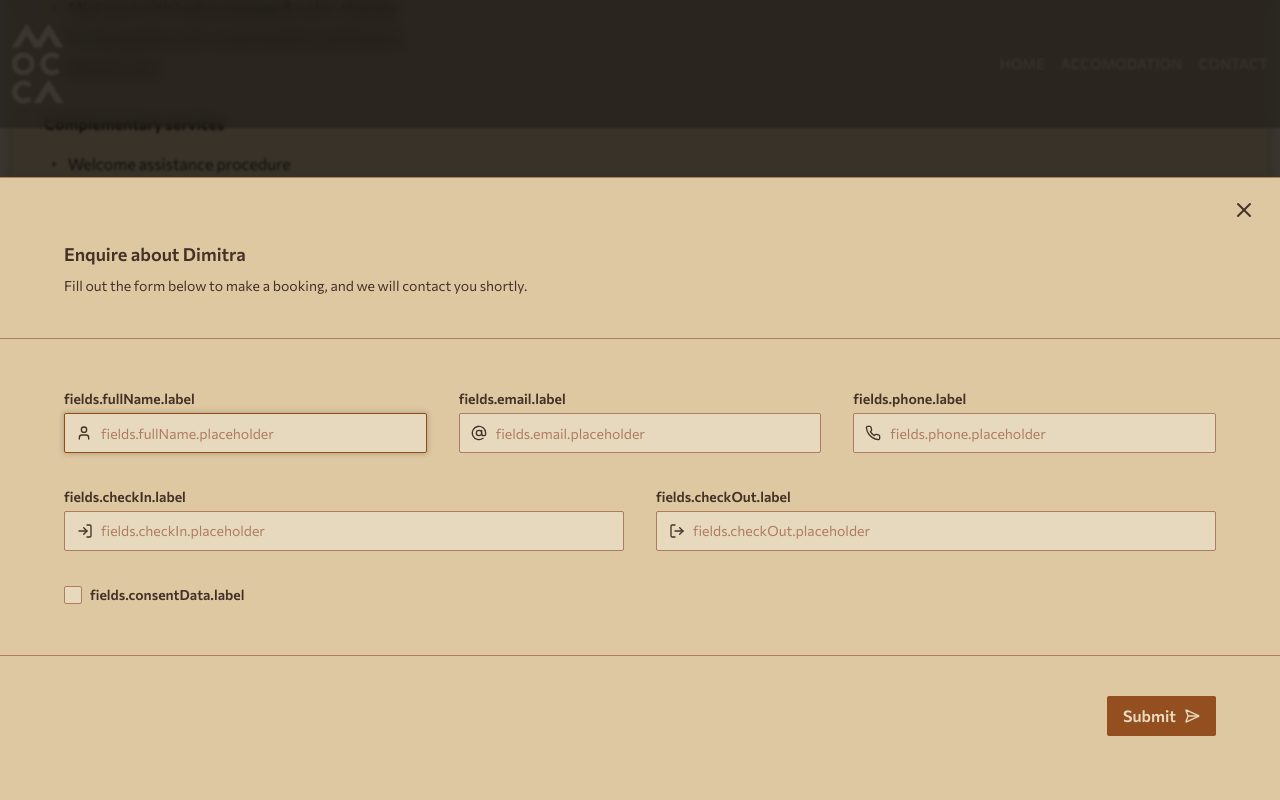
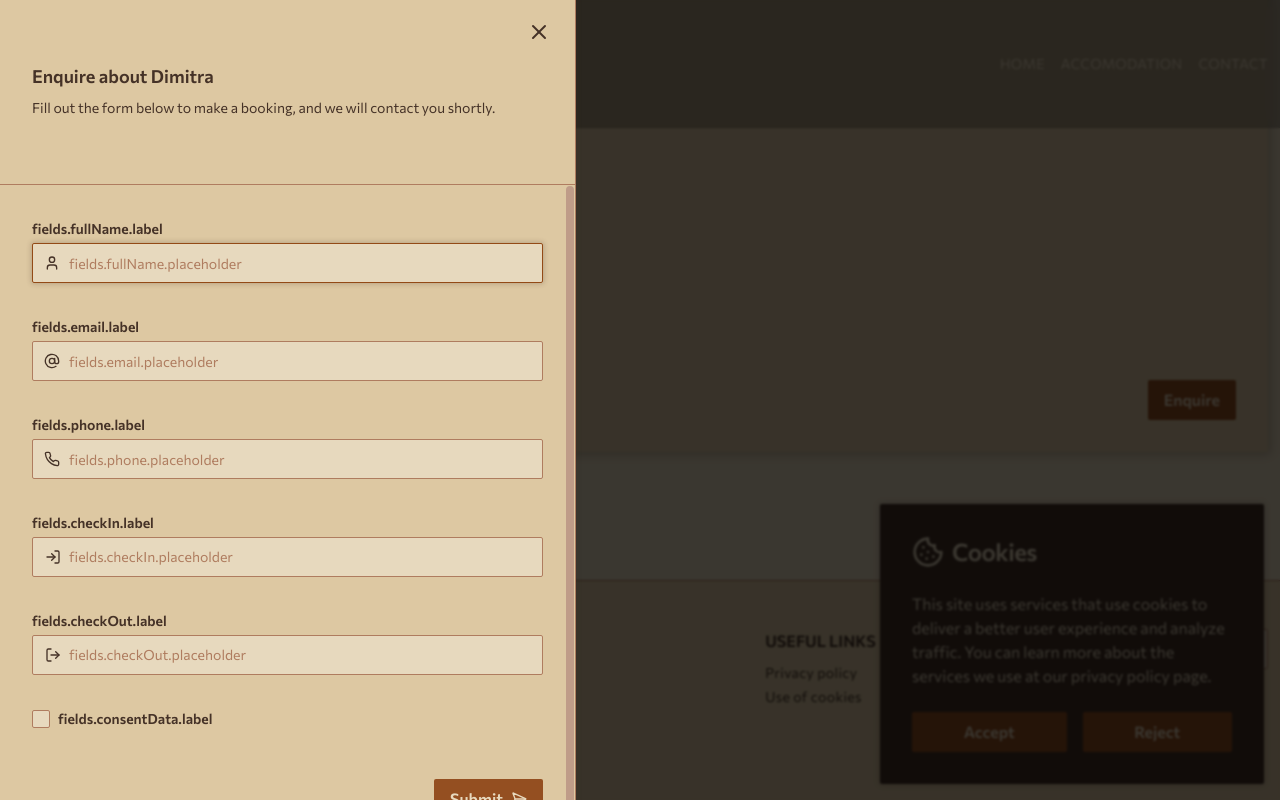
Before and after one commit to chrismitsdev/mocca-living, a Next.js app: page /en/accomodation/dimitra in a window 1280 px wide. Both pictures are taken after a click on the button "Enquire". Shown: the part 1963-2763 px from the top of the page. Built offline with nearby package versions, Linux system fonts and the light colour scheme.

Commit message:
villa slug page enquiry form in drawer
updated deps

```diff
--- a/src/components/page/accomodation/villa/villa-details.tsx
+++ b/src/components/page/accomodation/villa/villa-details.tsx
@@ -70,7 +70,7 @@ function VillaDetails({slug, locale}: VillaDetailsProps) {
           </Button>
         </div>
         <Separator className='mt-2 mb-6' />
-        <Card className='p-0 space-y-0 shadow-none sm:shadow-medium'>
+        <Card className='p-0 space-y-0 shadow-none  sm:shadow-medium'>
           <CardHeader className='px-3 py-8 space-y-6 sm:p-8'>
             <CardTitle>{tSLug('name')}</CardTitle>
             <div className='grid grid-cols-2 gap-y-4 gap-x-6 sm:grid-cols-none sm:grid-flow-col sm:auto-cols-max sm:gap-8'>
--- a/src/components/page/accomodation/villa/villa-enquire-form.tsx
+++ b/src/components/page/accomodation/villa/villa-enquire-form.tsx
@@ -10,6 +10,7 @@ import {
   PhoneIcon,
   LogInIcon,
   LogOutIcon,
+  Calendar,
   XIcon,
   SendHorizonalIcon
 } from 'lucide-react'
@@ -65,8 +66,11 @@ function VillaEnquireForm({slug, locale}: VillaEnquireFormProps) {
       </DrawerTrigger>
       <DrawerPortal>
         <DrawerOverlay />
-        <DrawerContent side='bottom'>
-          <div className='px-3 py-8 sm:pt-16 sm:pb-10 space-y-2 sm:px-16'>
+        <DrawerContent
+          side='left'
+          className='w-full sm:max-w-xl'
+        >
+          <div className='px-3 py-8 space-y-2 sm:px-8 sm:py-16'>
             <DrawerTitle>
               {'Enquire about'} <span className='capitalize'>{slug}</span>
             </DrawerTitle>
@@ -78,16 +82,16 @@ function VillaEnquireForm({slug, locale}: VillaEnquireFormProps) {
           </div>
           <Separator />
           <ScrollArea type='always'>
-            <ScrollAreaViewport className='max-h-[calc(100dvh-144px-104px-3px)]'>
+            <ScrollAreaViewport className='max-h-[calc(100dvh-144px-1px)]'>
               <Form {...form}>
                 <form>
-                  <div className='pl-3 pr-3 py-4 grid gap-y-2 sm:py-12 sm:px-16 sm:gap-y-4 sm:gap-x-8 sm:grid-cols-6'>
+                  <div className='pl-3 pr-3 py-4 space-y-4 sm:p-8'>
                     <FormField
                       control={form.control}
                       disabled={form.formState.isSubmitting}
                       name='fullName'
                       render={({field}) => (
-                        <FormItem className='min-h-[82px] sm:col-span-2'>
+                        <FormItem className='min-h-[82px]'>
                           <FormLabel>{t('fields.fullName.label')}</FormLabel>
                           <FormControl>
                             <Input
@@ -106,7 +110,7 @@ function VillaEnquireForm({slug, locale}: VillaEnquireFormProps) {
                       disabled={form.formState.isSubmitting}
                       name='email'
                       render={({field}) => (
-                        <FormItem className='min-h-[82px] sm:col-span-2'>
+                        <FormItem className='min-h-[82px]'>
                           <FormLabel>{t('fields.email.label')}</FormLabel>
                           <FormControl>
                             <Input
@@ -125,7 +129,7 @@ function VillaEnquireForm({slug, locale}: VillaEnquireFormProps) {
                       disabled={form.formState.isSubmitting}
                       name='phone'
                       render={({field}) => (
-                        <FormItem className='min-h-[82px] sm:col-span-2'>
+                        <FormItem className='min-h-[82px]'>
                           <FormLabel>{t('fields.phone.label')}</FormLabel>
                           <FormControl>
                             <Input
@@ -143,7 +147,7 @@ function VillaEnquireForm({slug, locale}: VillaEnquireFormProps) {
                       control={form.control}
                       name='check-in'
                       render={({field}) => (
-                        <FormItem className='min-h-[82px] sm:col-span-3'>
+                        <FormItem className='min-h-[82px]'>
                           <FormLabel>{t('fields.checkIn.label')}</FormLabel>
                           <FormControl>
                             <DatePicker
@@ -173,7 +177,7 @@ function VillaEnquireForm({slug, locale}: VillaEnquireFormProps) {
                       control={form.control}
                       name='check-out'
                       render={({field}) => (
-                        <FormItem className='min-h-[82px] sm:col-span-3'>
+                        <FormItem className='min-h-[82px]'>
                           <FormLabel>{t('fields.checkOut.label')}</FormLabel>
                           <FormControl>
                             <DatePicker
@@ -197,7 +201,7 @@ function VillaEnquireForm({slug, locale}: VillaEnquireFormProps) {
                       control={form.control}
                       name='consentData'
                       render={({field}) => (
-                        <FormItem className='space-y-0 flex gap-2 sm:col-span-full'>
+                        <FormItem className='space-y-0 flex gap-2'>
                           <FormControl className='mt-[3px]'>
                             <Checkbox
                               name='consentData'
@@ -211,18 +215,17 @@ function VillaEnquireForm({slug, locale}: VillaEnquireFormProps) {
                       )}
                     />
                   </div>
+                  <div className='px-3 py-4 flex sm:justify-end sm:pl-8 sm:pb-8 sm:pr-8'>
+                    <Button className='w-full sm:w-auto'>
+                      <span>{'Submit'}</span>
+                      <SendHorizonalIcon size={16} />
+                    </Button>
+                  </div>
                 </form>
               </Form>
             </ScrollAreaViewport>
             <ScrollAreaBar className='w-2 sm:w-2.5' />
           </ScrollArea>
-          <Separator />
-          <div className='px-3 py-8 flex justify-end sm:pb-16 sm:pt-10 sm:px-16'>
-            <Button>
-              <span>{'Submit'}</span>
-              <SendHorizonalIcon size={16} />
-            </Button>
-          </div>
           <DrawerClose asChild>
             <Button
               className='absolute top-3 right-4'
--- a/src/components/ui/calendar.tsx
+++ b/src/components/ui/calendar.tsx
@@ -57,8 +57,6 @@ function Calendar({
         range_start: 'rounded-r-none', // table > tbody > tr > td (when mode = 'range')
         range_middle: 'rounded-none', // table > tbody > tr > td (when mode = 'range')
         range_end: 'rounded-l-none', // table > tbody > tr > td (when mode = 'range')
-        // outside: '[&:not(:has(button[disabled]))]:text-primary', // table > tbody > tr > td
-        // outside: '[&:not(:has(button[disabled]))]:text-primary', // table > tbody > tr > td
         outside: 'text-primary', // table > tbody > tr > td
         hidden: 'invisible', // table > tbody > tr > td[aria-hidden="true"]
         disabled:
--- a/src/components/ui/date-picker.tsx
+++ b/src/components/ui/date-picker.tsx
@@ -46,6 +46,7 @@ function DatePicker({
     <Popover
       open={open}
       onOpenChange={setOpen}
+      modal
     >
       <PopoverTrigger
         id={id}
--- a/src/components/ui/date-range-picker.tsx
+++ b/src/components/ui/date-range-picker.tsx
@@ -1,53 +1,100 @@
 'use client'
 
 import * as React from 'react'
-import {CalendarIcon} from 'lucide-react'
 import {type DateRange} from 'react-day-picker'
+import {type LucideProps} from 'lucide-react'
 import {Button} from '@/components/ui/button'
 import {Calendar} from '@/components/ui/calendar'
-import {Popover, PopoverTrigger, PopoverPortal, PopoverContent} from '@/components/ui/popover'
-import {formatDate} from '#/lib/utils'
+import {
+  Popover,
+  PopoverTrigger,
+  PopoverPortal,
+  PopoverContent
+} from '@/components/ui/popover'
+import {cn, formatDate} from '#/lib/utils'
 
-function DateRangePicker({locale}: {locale: Params['params']['locale']}) {
-  const [date, setDate] = React.useState<DateRange>({
-    from: undefined
-  })
+type DateRangePickerProps = {
+  locale: Params['params']['locale']
+  id?: string
+  placeholder?: string
+  date?: DateRange
+  onDateChange: React.Dispatch<React.SetStateAction<DateRange | undefined>>
+  disabled?: boolean
+  icon?: React.FunctionComponent<LucideProps>
+}
+
+function DateRangePicker({
+  locale,
+  id,
+  placeholder,
+  date,
+  onDateChange,
+  disabled,
+  icon
+}: DateRangePickerProps) {
+  const [open, setOpen] = React.useState(false)
+
+  function handleDateRangeChange(date: DateRange | undefined) {
+    onDateChange?.(date)
+
+    // if (date?.from && date.to) {
+    //   setOpen(false)
+    // }
+  }
 
   return (
-    <Popover>
-      <PopoverTrigger asChild>
+    <Popover
+      open={open}
+      onOpenChange={setOpen}
+      modal
+    >
+      <PopoverTrigger
+        id={id}
+        disabled={disabled}
+        asChild
+      >
         <Button
           id='date'
-          className='px-3 w-full bg-surface-1 justify-start data-open:border-border-hover'
+          className='px-3 w-full bg-surface-1 justify-start data-open:border-border-hover data-open:shadow focus-visible:ring-0 focus-visible:ring-offset-0 focus-visible:border-border-hover focus-visible:shadow'
           variant='bordered'
         >
-          <CalendarIcon
-            className='shrink-0'
-            size={16}
-          />
+          {icon && (
+            <span className={cn('shrink-0', disabled && 'opacity-35')}>
+              {React.createElement(icon, {width: 16, height: 16})}
+            </span>
+          )}
           {date?.from ? (
-            <span>
-              {date.to
-                ? `${formatDate(date.from, locale, 'PP')} - ${formatDate(date.to, locale, 'PP')}`
-                : formatDate(date.from, locale, 'PP')}
+            date.to ? (
+              <span>
+                <span>{formatDate(date.from, locale, 'PP')}</span>
+                {' - '}
+                <span>{formatDate(date.to, locale, 'PP')}</span>
+              </span>
+            ) : (
+              <span>
+                <span>{formatDate(date.from, locale, 'PP')}</span>
+                {' - '}
+              </span>
+            )
+          ) : (
+            <span className='text-sm font-normal text-foreground-muted'>
+              {placeholder}
             </span>
-          ) : (
-            <span>{'Pick a date'}</span>
           )}
         </Button>
       </PopoverTrigger>
       <PopoverPortal>
         <PopoverContent
-          className='w-[var(--radix-popover-trigger-width)] sm:w-auto'
+          className='p-2 w-[var(--radix-popover-trigger-width)] sm:p-4 sm:w-auto'
           align='start'
         >
           <Calendar
             calendarLocale={locale}
+            classNames={{month_grid: 'border-separate'}}
             mode='range'
             selected={date}
-            onSelect={setDate}
-            numberOfMonths={1}
-            required
+            onSelect={handleDateRangeChange}
+            min={1}
           />
         </PopoverContent>
       </PopoverPortal>
```
Also changed, not shown: package.json (+7 -7 lines), src/components/page/contact/contact-form.tsx (+11 -11 lines), 1 other file (tests, documents, lock files or other folders).
